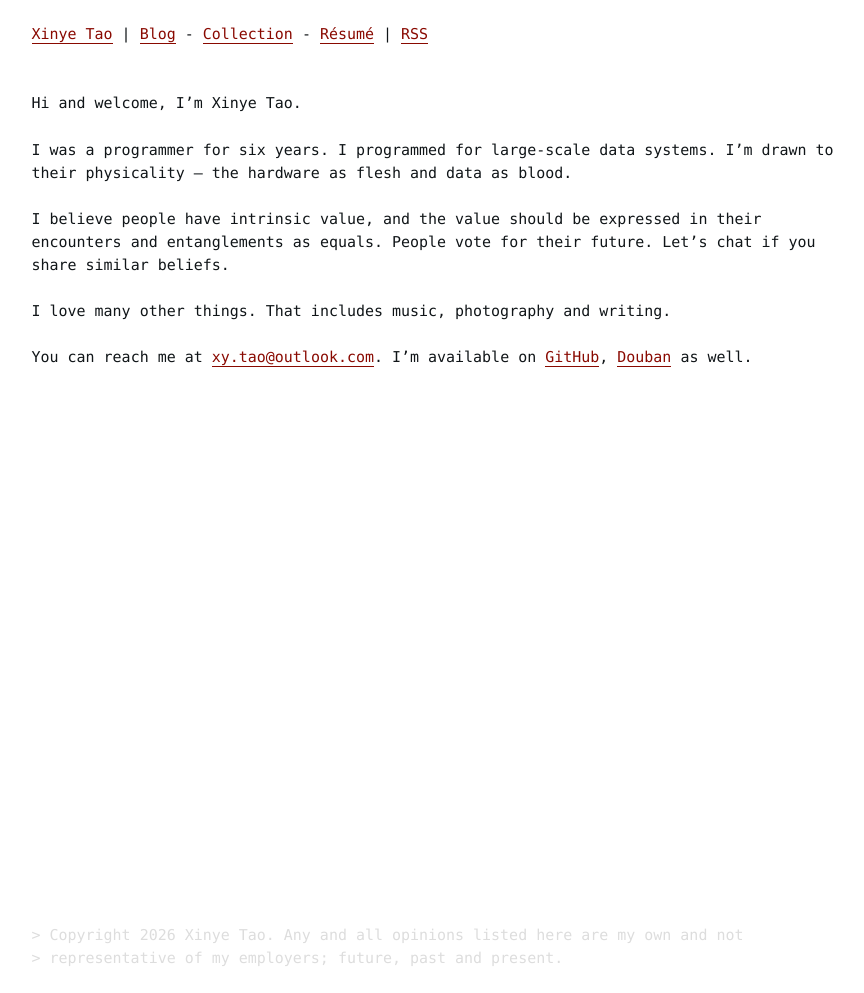
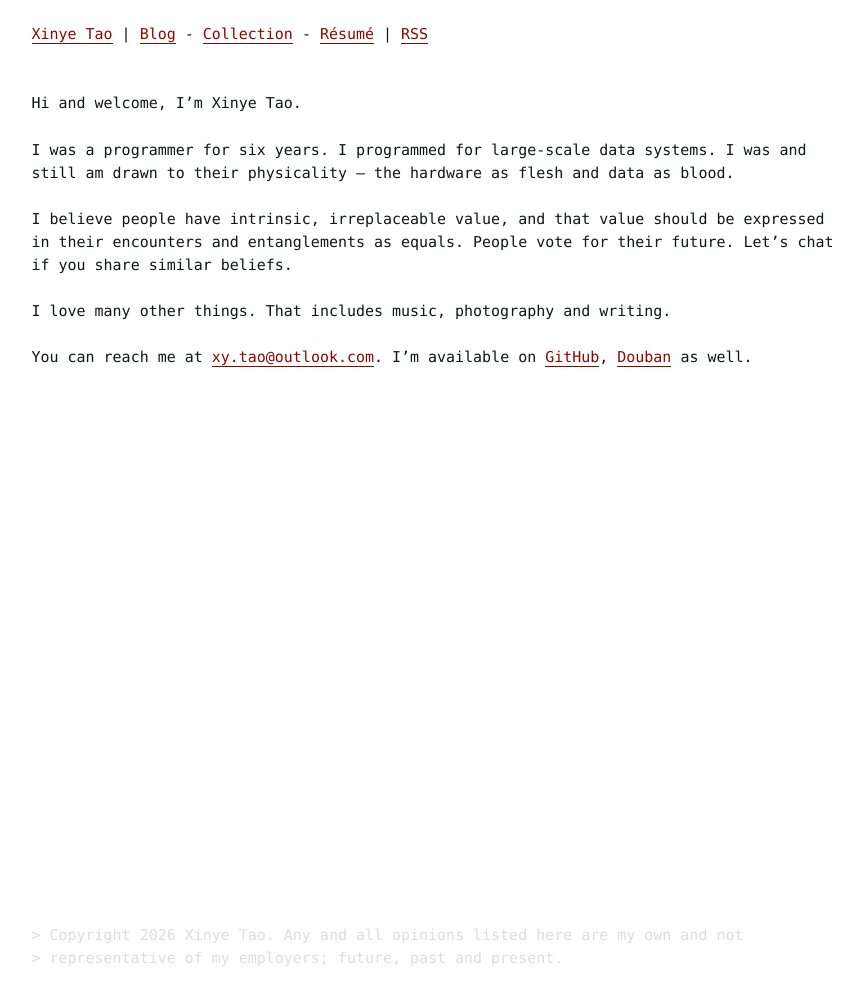
Before and after one commit to tabokie/tabokie.github.io, a Jekyll site: the page built from index.md, in a window 1280 px wide. Shown: the whole page, without its empty margins (199-1063 px from the left). Built offline with Jekyll 4.4.1, drawn with Linux system fonts in a browser that asks for light colours.

Commit message:
minor updates
Signed-off-by: Xinye Tao <xy.tao@outlook.com>

```diff
--- a/index.md
+++ b/index.md
@@ -10,9 +10,9 @@ hide_title_in_page: true
 <br />
 Hi and welcome, I'm Xinye Tao.
 
-I was a programmer for six years. I programmed for large-scale data systems. I'm drawn to their physicality -- the hardware as flesh and data as blood.
+I was a programmer for six years. I programmed for large-scale data systems. I was and still am drawn to their physicality -- the hardware as flesh and data as blood.
 
-I believe people have intrinsic value, and the value should be expressed in their encounters and entanglements as equals. People vote for their future. Let’s chat if you share similar beliefs.
+I believe people have intrinsic, irreplaceable value, and that value should be expressed in their encounters and entanglements as equals. People vote for their future. Let’s chat if you share similar beliefs.
 
 I love many other things. That includes music, photography and writing.
 
```
Also changed, not shown: _posts/2026-07-20-turn-off.md (+1 -1 lines).
